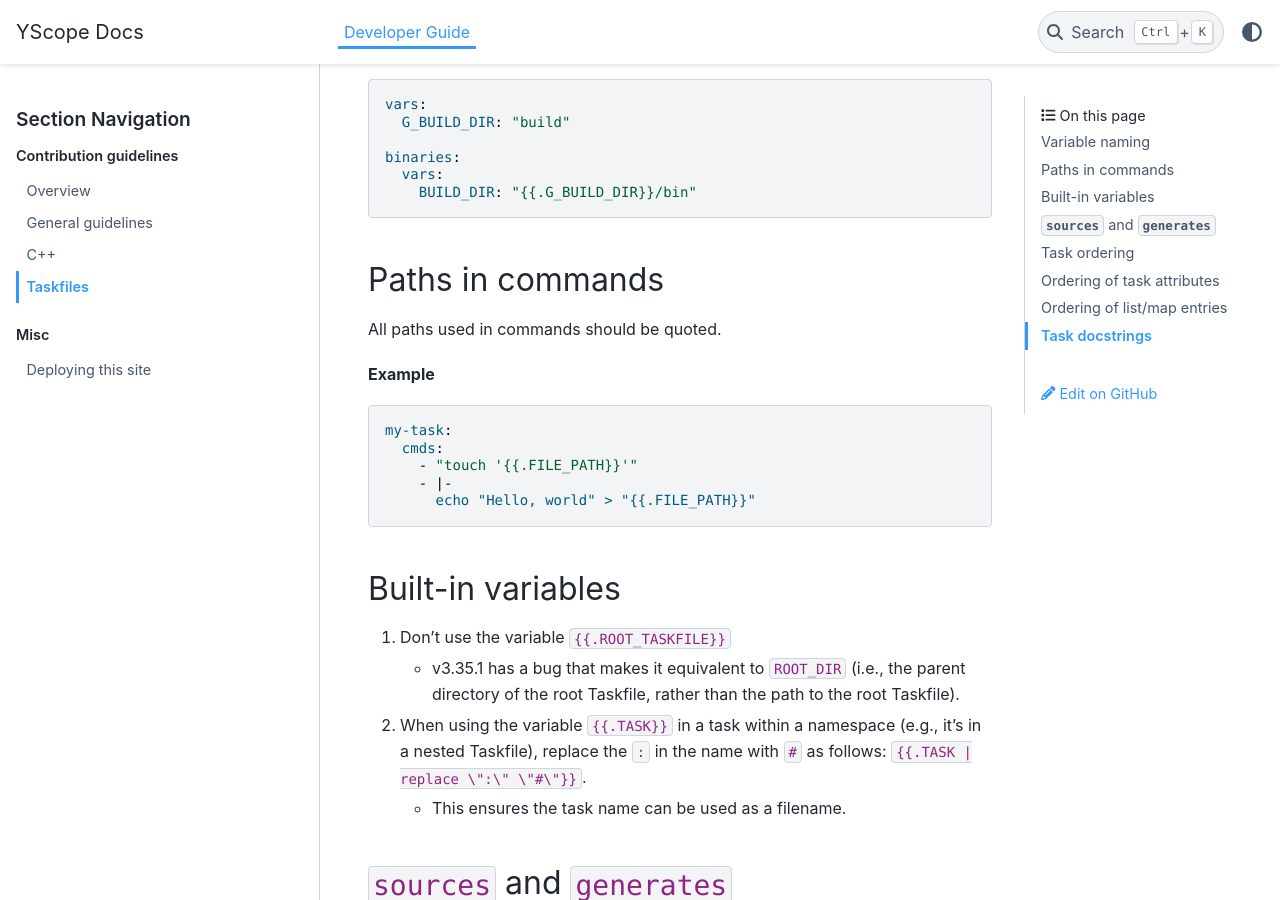
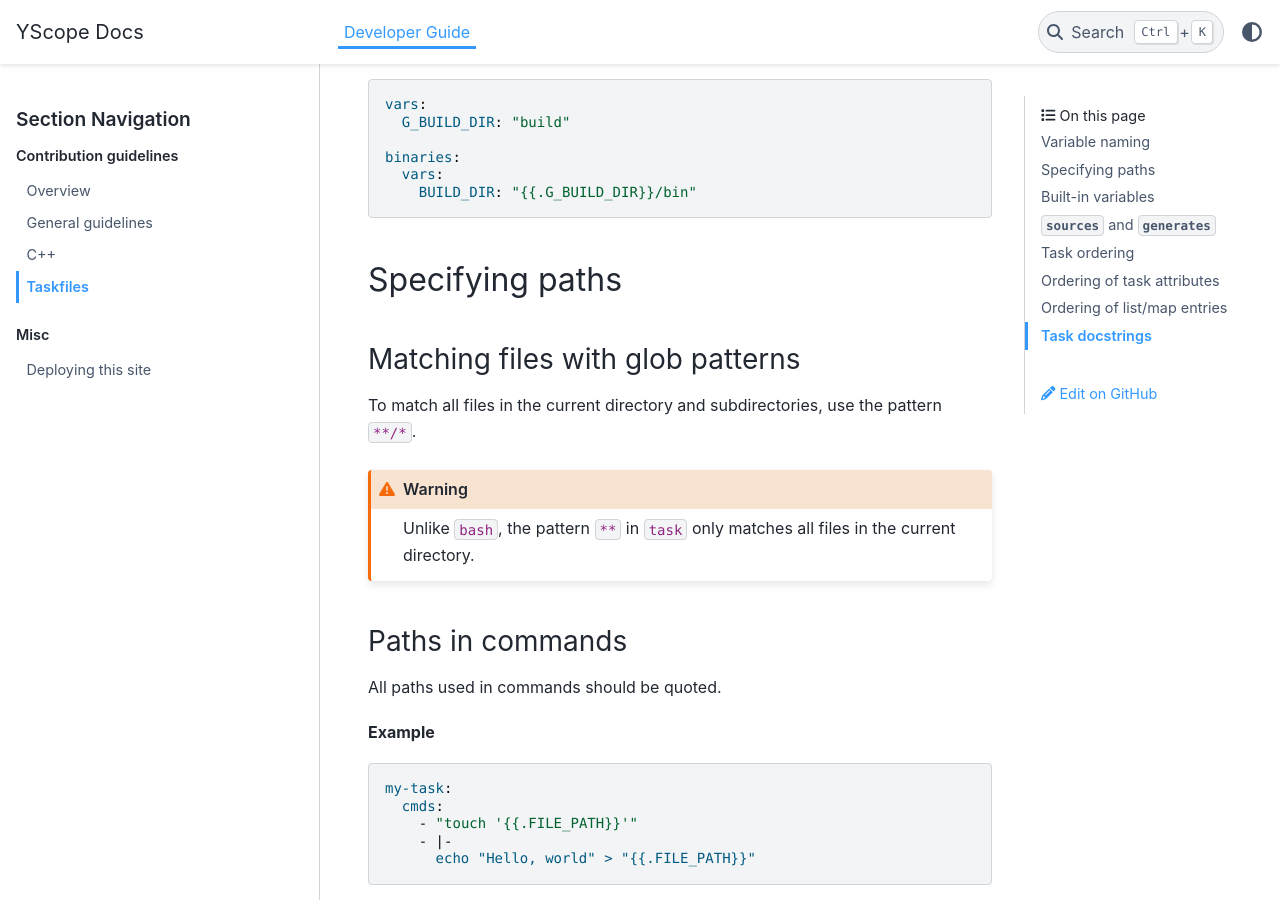
Before and after one commit to y-scope/yscope-docs, a Sphinx documentation site: the page built from docs/dev-guide/contrib-guides-taskfiles.md, in a window 1280 px wide and 900 px high, scrolled down 451 px. Built offline with Sphinx 7.4.7 and the PyData theme 0.15.4, drawn with Linux system fonts in a browser that asks for light colours.

Commit message:
docs(taskfiles): Document glob pattern for matching files recursively.

````diff
--- a/docs/dev-guide/contrib-guides-taskfiles.md
+++ b/docs/dev-guide/contrib-guides-taskfiles.md
@@ -21,7 +21,17 @@ binaries:
     BUILD_DIR: "{{.G_BUILD_DIR}}/bin"
 ```
 
-## Paths in commands
+## Specifying paths
+
+### Matching files with glob patterns
+
+To match all files in the current directory and subdirectories, use the pattern `**/*`.
+
+:::{warning}
+Unlike `bash`, the pattern `**` in `task` only matches all files in the current directory.
+:::
+
+### Paths in commands
 
 All paths used in commands should be quoted.
 
````
